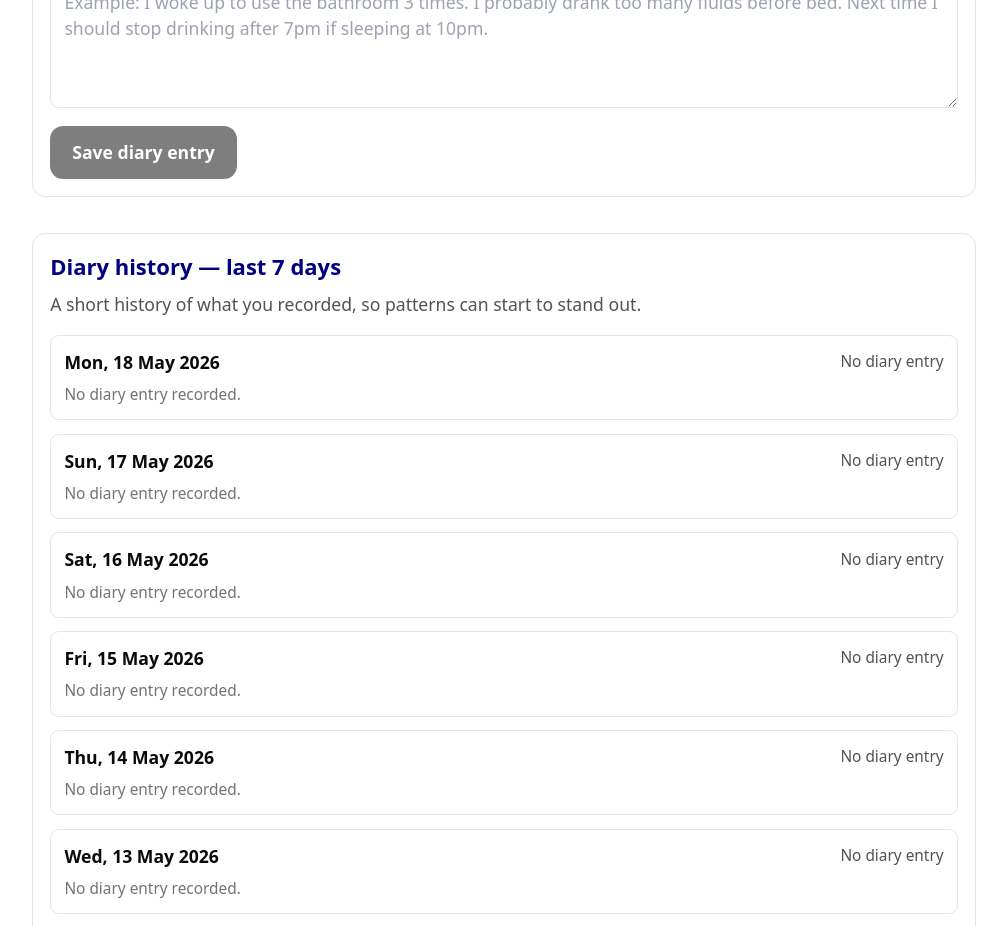
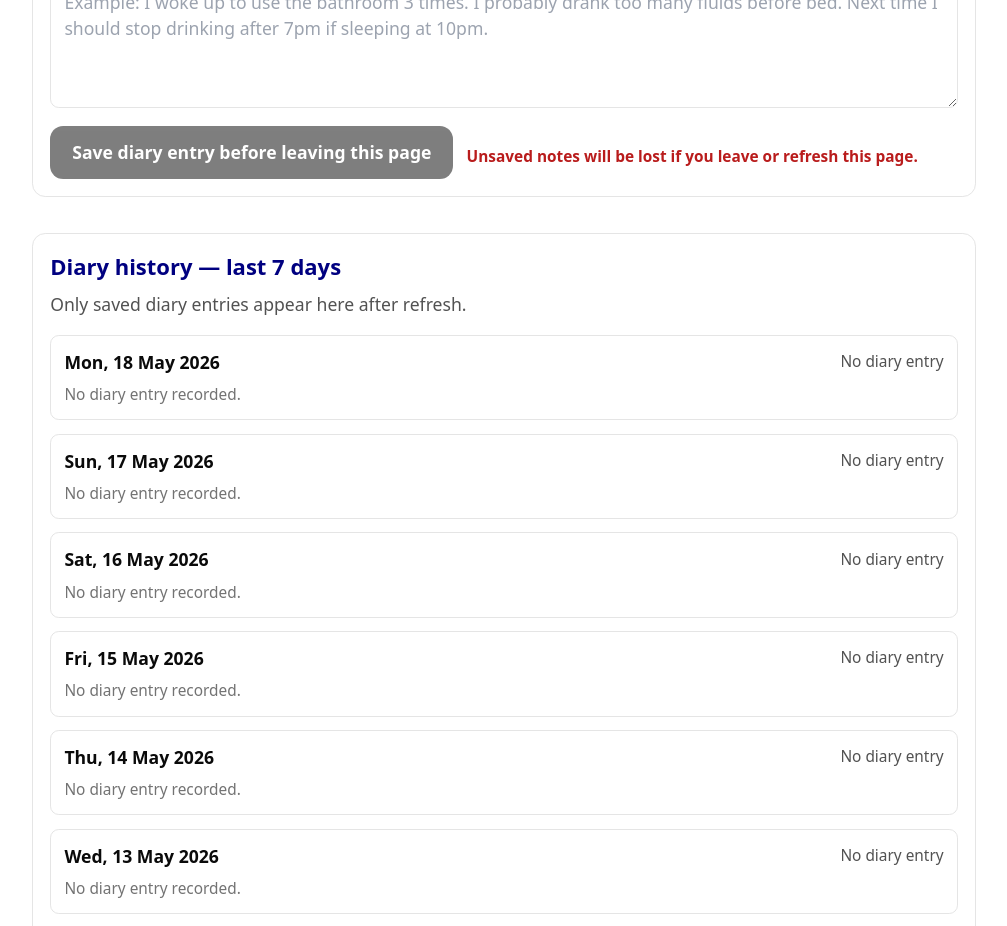
Before and after one commit to jlnalexander5-sudo/sleepfix-app, a Next.js app: page /protected/habits in a window 1280 px wide. Shown: the part 1140-2066 px from the top of the page, without its empty margins (136-1143 px from the left). Built offline with nearby package versions, Linux system fonts and the light colour scheme; no server answers.

Commit message:
Update page.tsx

```diff
--- a/app/protected/habits/page.tsx
+++ b/app/protected/habits/page.tsx
@@ -350,8 +350,11 @@ export default function HabitsPage() {
               disabled={!userId || !selectedDate || saving}
               className="rounded-xl bg-black px-5 py-3 font-bold text-white disabled:opacity-50"
             >
-              {saving ? "Saving..." : "Save diary entry"}
+              {saving ? "Saving..." : "Save diary entry before leaving this page"}
             </button>
+              <div className="mt-2 text-sm font-semibold text-red-700">
+  Unsaved notes will be lost if you leave or refresh this page.
+</div>
             {diarySavedMessage ? (
               <span className="text-sm font-semibold text-green-700">
                 {diarySavedMessage}
@@ -364,8 +367,7 @@ export default function HabitsPage() {
       <section className="mt-8 rounded-xl border bg-white p-4">
         <h2 className="text-xl font-semibold">Diary history — last 7 days</h2>
         <p className="mt-2 text-base text-neutral-600">
-          A short history of what you recorded, so patterns can start to stand
-          out.
+        Only saved diary entries appear here after refresh.
         </p>
 
         <div className="mt-4 grid gap-3">
```
